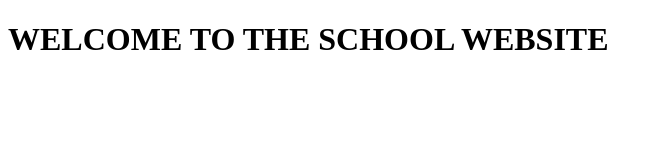
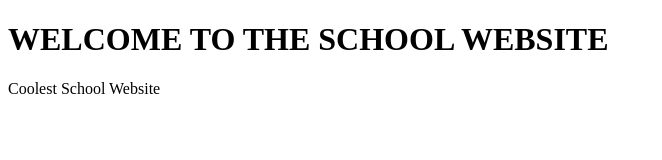
Before and after one commit to gikundi/school-site, a plain HTML site: page index.html in a window 1280 px wide. Shown: the whole page, without its empty margins (0-662 px from the left). Drawn offline with Linux system fonts and the light colour scheme.

Commit message:
updated page content

```diff
--- a/index.html
+++ b/index.html
@@ -12,5 +12,6 @@
 <body>
 
 <h1> WELCOME TO THE SCHOOL WEBSITE </h1>
+<p>Coolest School Website</p>
 </body>
 </html>
```
